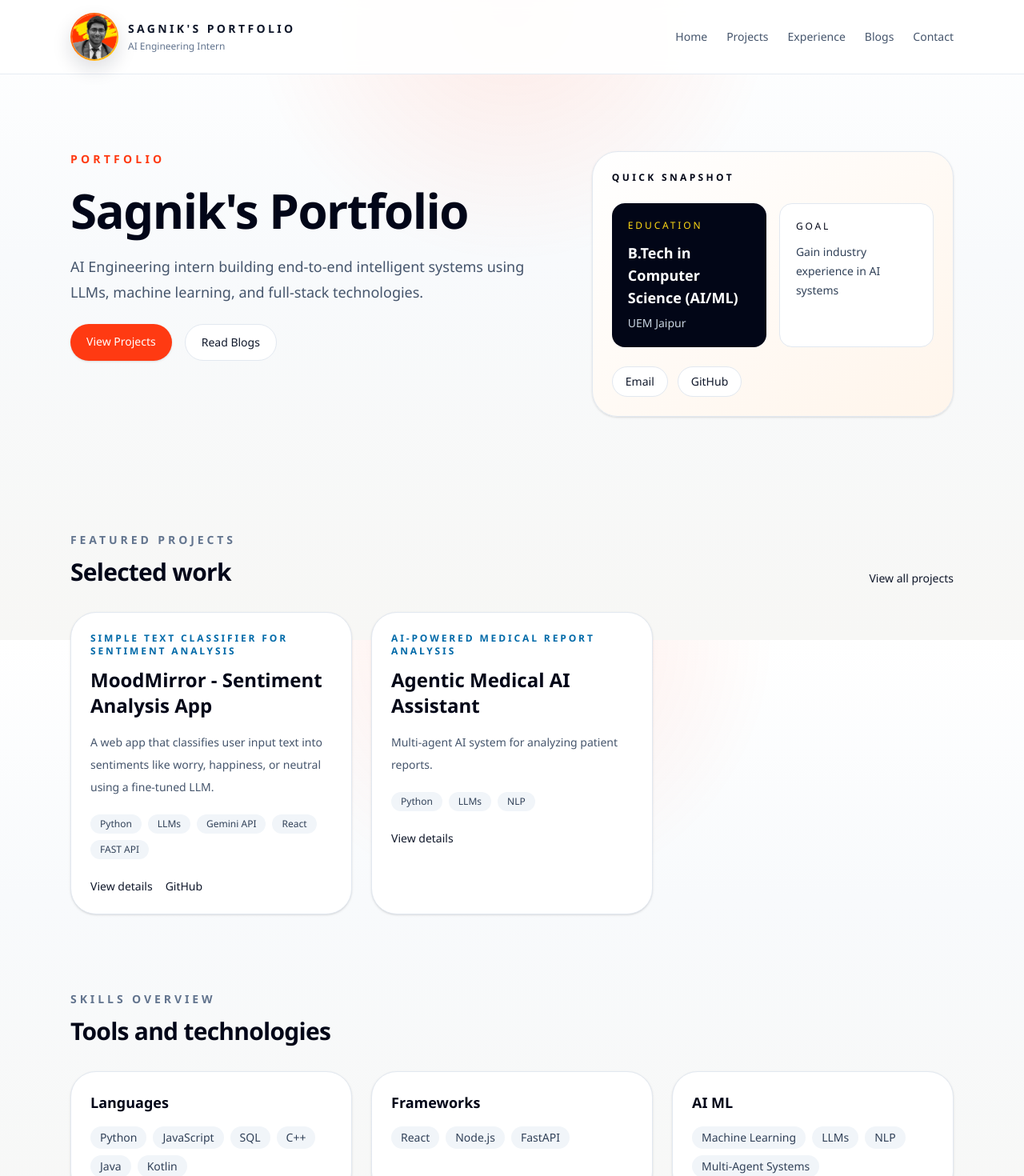
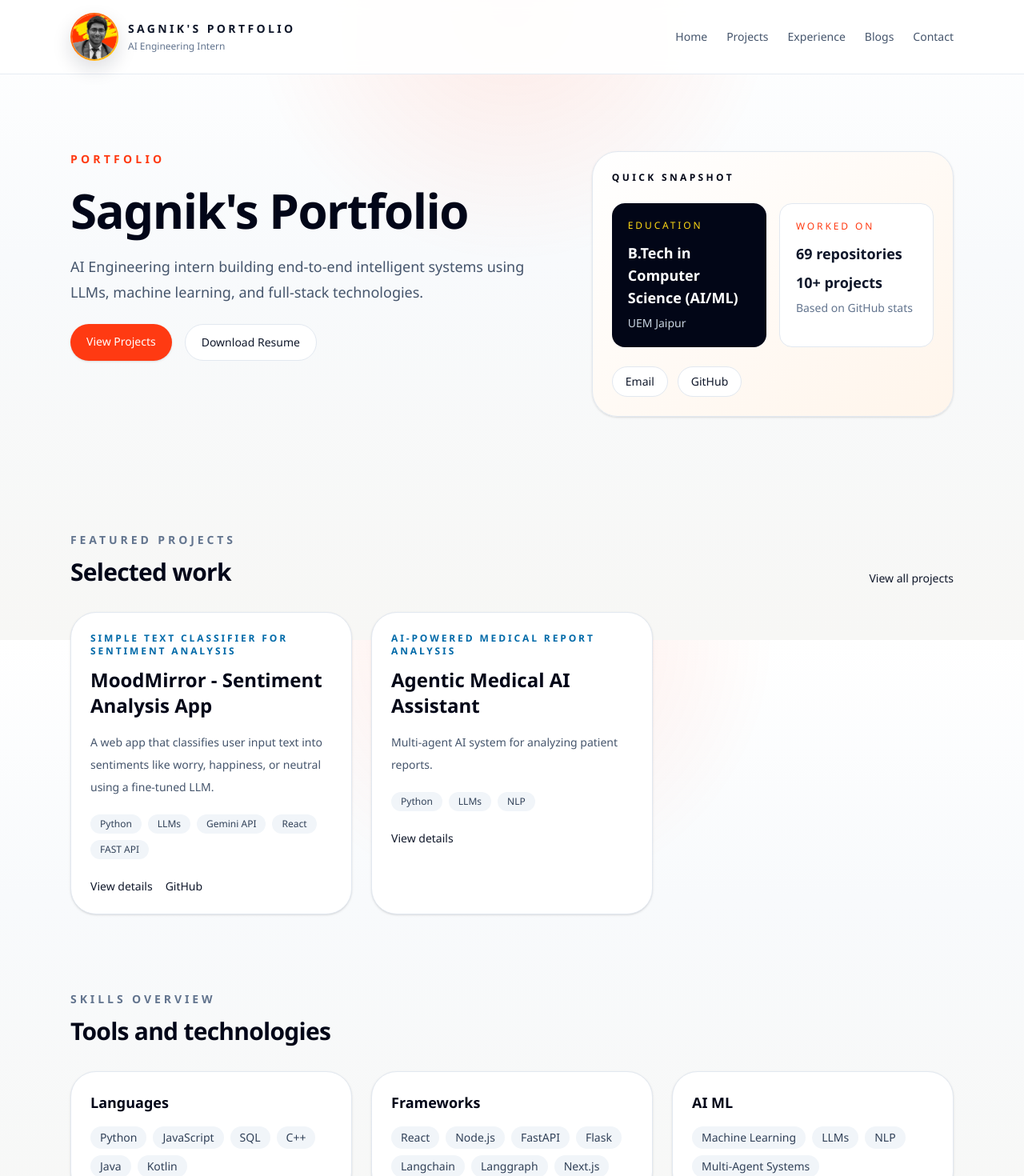
Before and after one commit to sagnik-create/portfolio1.0, a Next.js app: page / in a window 1280 px wide. Shown: the top 1470 px of the page at 80% size. Built offline with nearby package versions, Linux system fonts and the light colour scheme.

Commit message:
updated tools

```diff
--- a/src/components/Footer.tsx
+++ b/src/components/Footer.tsx
@@ -18,7 +18,9 @@ export default function Footer({ title }: FooterProps) {
             Contact
           </p>
           <p className="text-lg font-semibold text-slate-900">{title}</p>
-          <p>Built and maintained by me with Next.js, TypeScript, and Tailwind CSS.</p>
+          <p>Phone: (91) 817 8911 288
+            <br /> Email: sagnikd587@gmail.com
+            <br /> Location: Jaipur, Rajasthan</p>
         </div>
 
         <div className="flex flex-wrap gap-4">
--- a/src/components/Hero.tsx
+++ b/src/components/Hero.tsx
@@ -30,10 +30,12 @@ export default function Hero({ data }: HeroProps) {
             View Projects
           </Link>
           <Link
-            href="/blogs"
+            href="https://drive.google.com/file/d/1FANq9oZabPOaacDXddyX9mx6l-878pQ5/view?usp=drive_link"
             className="rounded-full border border-[var(--border-color)] bg-white px-5 py-3 text-sm font-medium text-slate-900 transition hover:border-[var(--accent-color)] hover:bg-[var(--accent-soft)]"
+            target="_blank"
+            rel="noreferrer"
           >
-            Read Blogs
+            Download Resume
           </Link>
         </div>
       </div>
@@ -52,12 +54,12 @@ export default function Hero({ data }: HeroProps) {
           </div>
 
           <div className="rounded-2xl border border-[var(--border-color)] bg-white p-5">
-            <p className="text-xs uppercase tracking-[0.24em] text-[var(--secondary-color)]">
-              Goal
+            <p className="text-xs uppercase tracking-[0.24em] text-[var(--primary-color)]">
+              Worked on
             </p>
-            <p className="mt-3 text-sm leading-6 text-slate-700">
-              {data.goals.short_term}
-            </p>
+            <p className="mt-3 text-lg font-semibold">69 repositories</p>
+            <p className="mt-2 text-lg font-semibold">10+ projects</p>
+            <p className="mt-2 text-sm text-slate-500">Based on GitHub stats</p>
           </div>
         </div>
 
--- a/src/data/portfolio.json
+++ b/src/data/portfolio.json
@@ -13,7 +13,7 @@
   },
   "skills": {
     "languages": ["Python", "JavaScript", "SQL", "C++", "Java", "Kotlin"],
-    "frameworks": ["React", "Node.js", "FastAPI"],
+    "frameworks": ["React", "Node.js", "FastAPI", "Flask", "Langchain", "Langgraph","Next.js"],
     "AI_ML": ["Machine Learning", "LLMs", "NLP", "Multi-Agent Systems"],
     "data_engineering": ["Apache Spark"],
     "tools": ["Git", "Docker", "Google Colab"]
```
